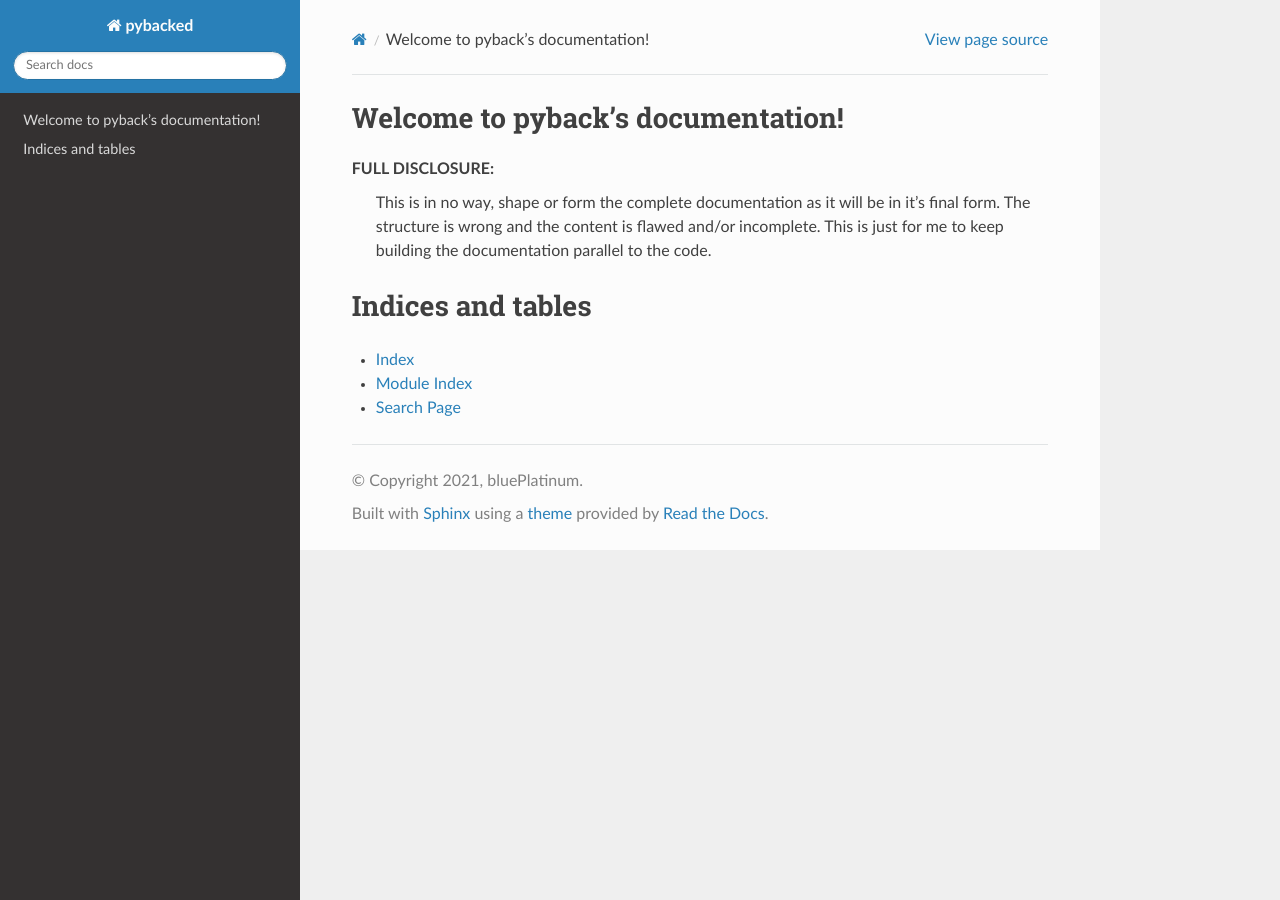
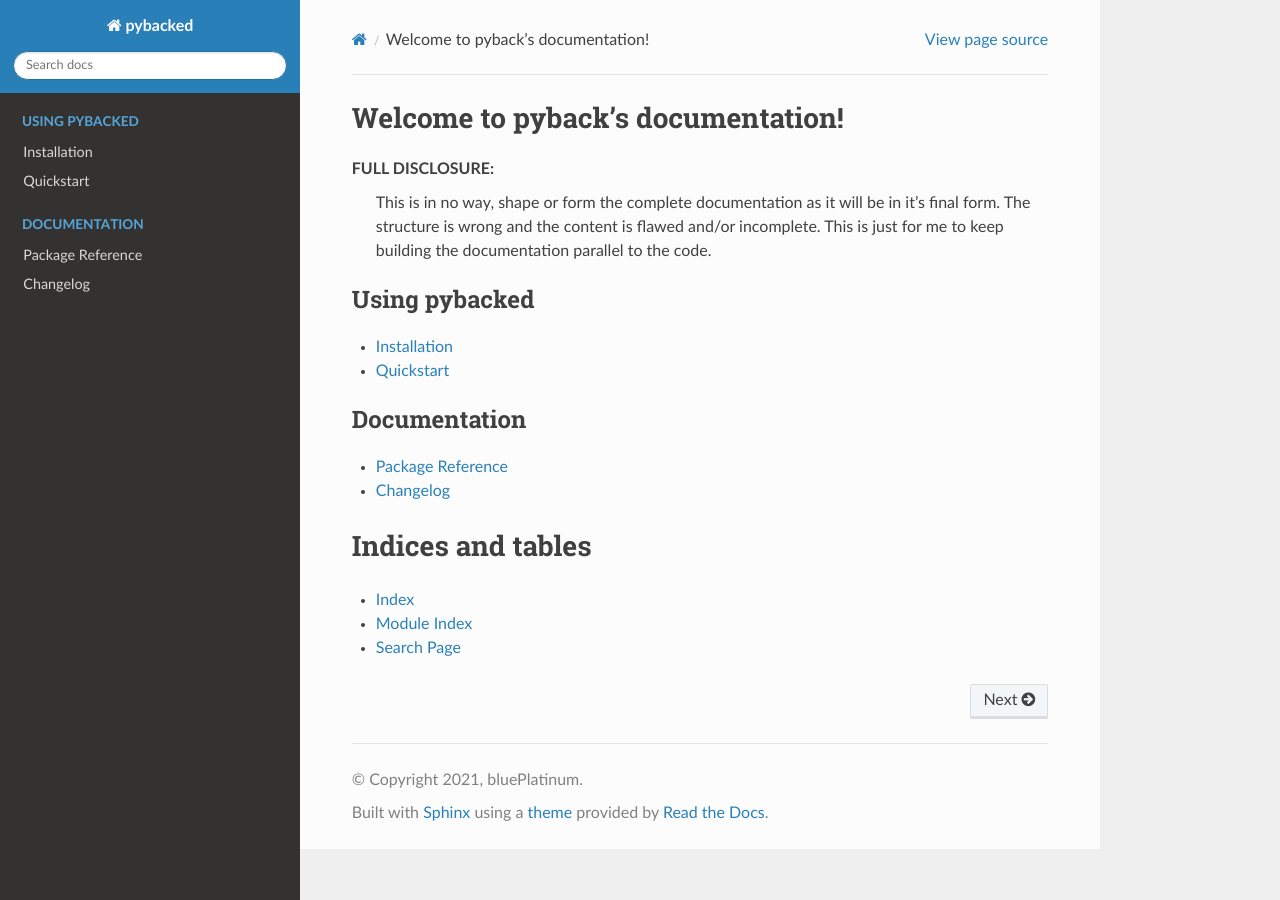
Before and after one commit to bluePlatinum/pyback, a Sphinx documentation site: the page built from docs/source/index.rst, in a window 1280 px wide. Built offline with Sphinx 7.4.7 and the Read the Docs theme 2.0.0, drawn with Linux system fonts in a browser that asks for light colours.

Commit message:
created documentation structure (#41)

```diff
--- /dev/null
+++ b/docs/source/changelog.rst
@@ -0,0 +1,4 @@
+Changelog
+=========
+
+A page showing the changelog
--- a/docs/source/index.rst
+++ b/docs/source/index.rst
@@ -14,9 +14,18 @@ Welcome to pyback's documentation!
 
 
 .. toctree::
-   :maxdepth: 2
-   :caption: Contents:
+   :maxdepth: 1
+   :caption: Using pybacked
 
+   installation
+   quickstart
+
+.. toctree::
+   :maxdepth: 1
+   :caption: Documentation
+
+   reference
+   changelog
 
 
 Indices and tables
--- /dev/null
+++ b/docs/source/installation.rst
@@ -0,0 +1,4 @@
+Installation
+============
+
+A guide to installing the software
--- /dev/null
+++ b/docs/source/package_structure.rst
@@ -0,0 +1,5 @@
+.. _package-structure:
+Package Structure
+=================
+
+A page explaining the overall structure of the package
--- /dev/null
+++ b/docs/source/quickstart.rst
@@ -0,0 +1,4 @@
+Quickstart
+==========
+
+A page describing how to use the software
--- a/docs/source/storagehandling/zip_handler.rst
+++ b/docs/source/storagehandling/zip_handler.rst
@@ -1,4 +1,3 @@
-===========
 Zip Handler
 ===========
 
```
Also changed, not shown: docs/source/reference.rst (added, +21 -0 lines).
